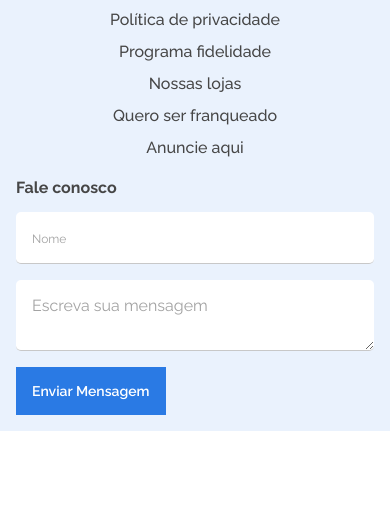
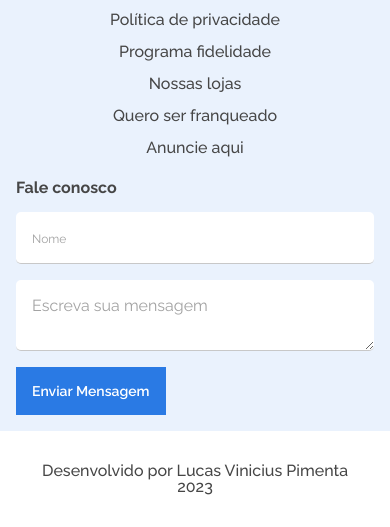
Before and after one commit to luvinicius/alura-geek, a plain HTML site: page index.html in a window 390 px wide. Shown: the part 2367-2894 px from the top of the page. Before the commit the page ends 2798 px from the top, so only its background shows below. Drawn offline with Linux system fonts and the light colour scheme.

Commit message:
Implementando div nome desenvedor no mobile

```diff
--- a/assets/css/rodape.css
+++ b/assets/css/rodape.css
@@ -1,14 +1,26 @@
-.rodape{
+.rodape {
     background-color: var(--azul-claro);
 }
-.cabecalho__rodape, .rodape__menu{
+
+.cabecalho__rodape,
+.rodape__menu {
     text-align: center;
 }
-.rodape__menu__item{
+
+.rodape__menu__item {
     padding: .5rem 0;
 }
-.rodape__menu__link{
+
+.rodape__menu__link {
     font-size: 1rem;
     font-weight: 500;
     color: var(--cinza-fonte);
 }
+
+.desenvolvedor {
+    text-align: center;
+    font-weight: 500;
+    color: var(--cinza-fonte);
+    background-color: var(--branco);
+    padding: 2rem;
+}
--- a/index.html
+++ b/index.html
@@ -243,14 +243,16 @@
         <form class="formulario-contato">
             <h2 class="formulario-contato__titulo">Fale conosco</h2>
 
-
-            <input type="text" id="nome" name="nome"
-            class="formulario-contato__nome" placeholder="Nome"/>
+            <input type="text" id="nome" name="nome" class="formulario-contato__nome" placeholder="Nome" />
 
             <textarea id="mensagem" name="mensagem" placeholder="Escreva sua mensagem"
                 class="formulario-contato__mensagem"></textarea>
             <input type="submit" value="Enviar Mensagem" class="formulario-contato__submit" />
         </form>
+        <div class="desenvolvedor">
+            <p>Desenvolvido por Lucas Vinicius Pimenta</p>
+            <p>2023</p>
+        </div>
     </footer>
 </body>
 
```
